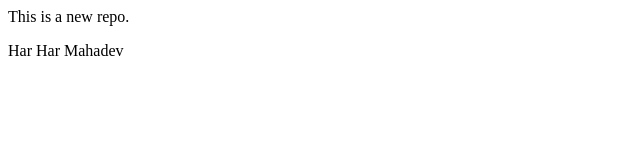
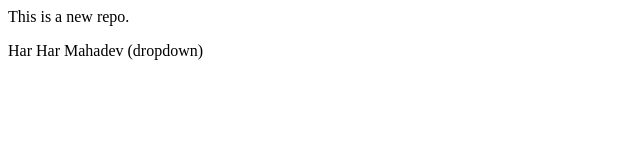
Before and after one commit to prashant-student-IP/localRepos, a plain HTML site: page index.html in a window 1280 px wide. Shown: the full height of the page, 0-640 px from the left. Drawn offline with Linux system fonts and the light colour scheme.

```diff
--- a/index.html
+++ b/index.html
@@ -1,2 +1,2 @@
 <p>This is a new repo.</p>
-<p>Har Har Mahadev</p>
+<p>Har Har Mahadev (dropdown)</p>
```
